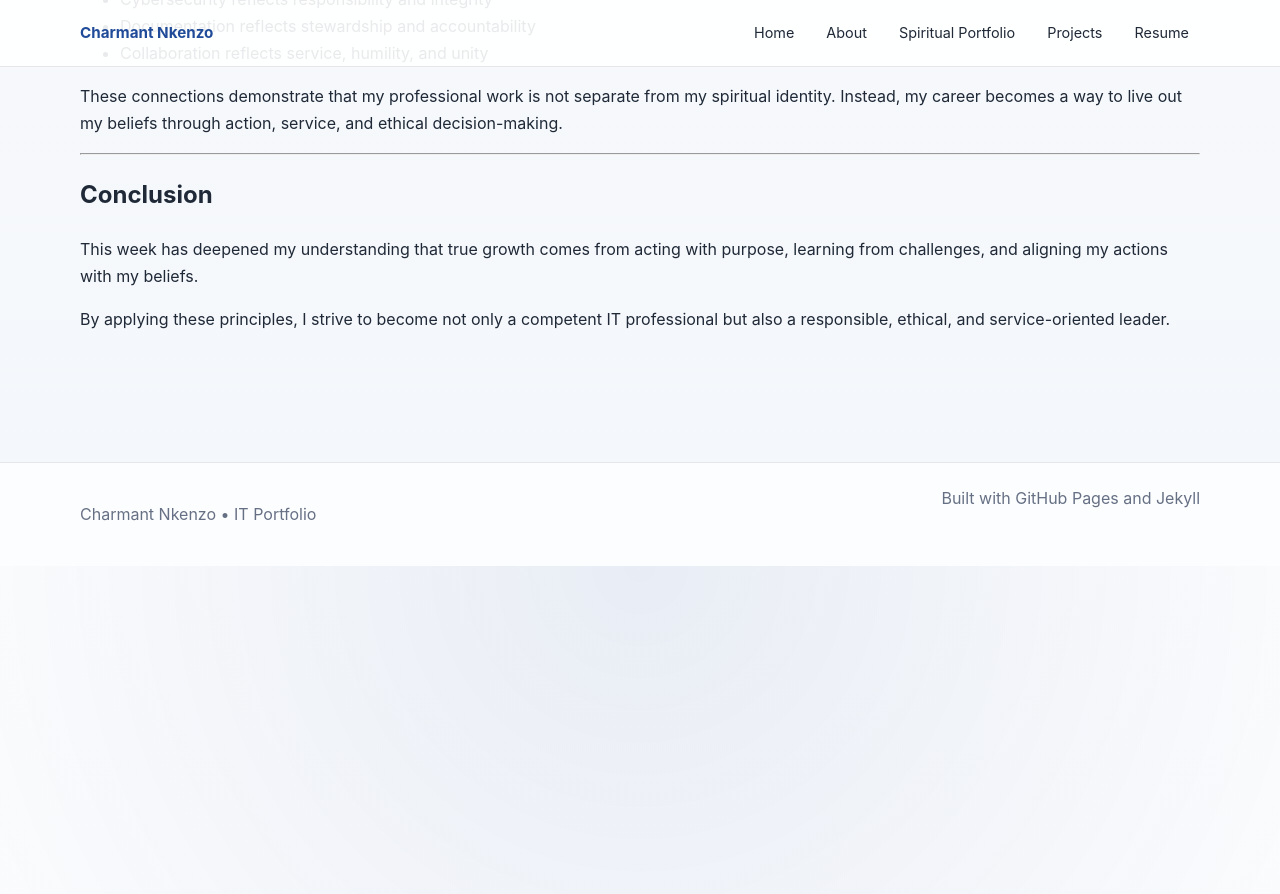
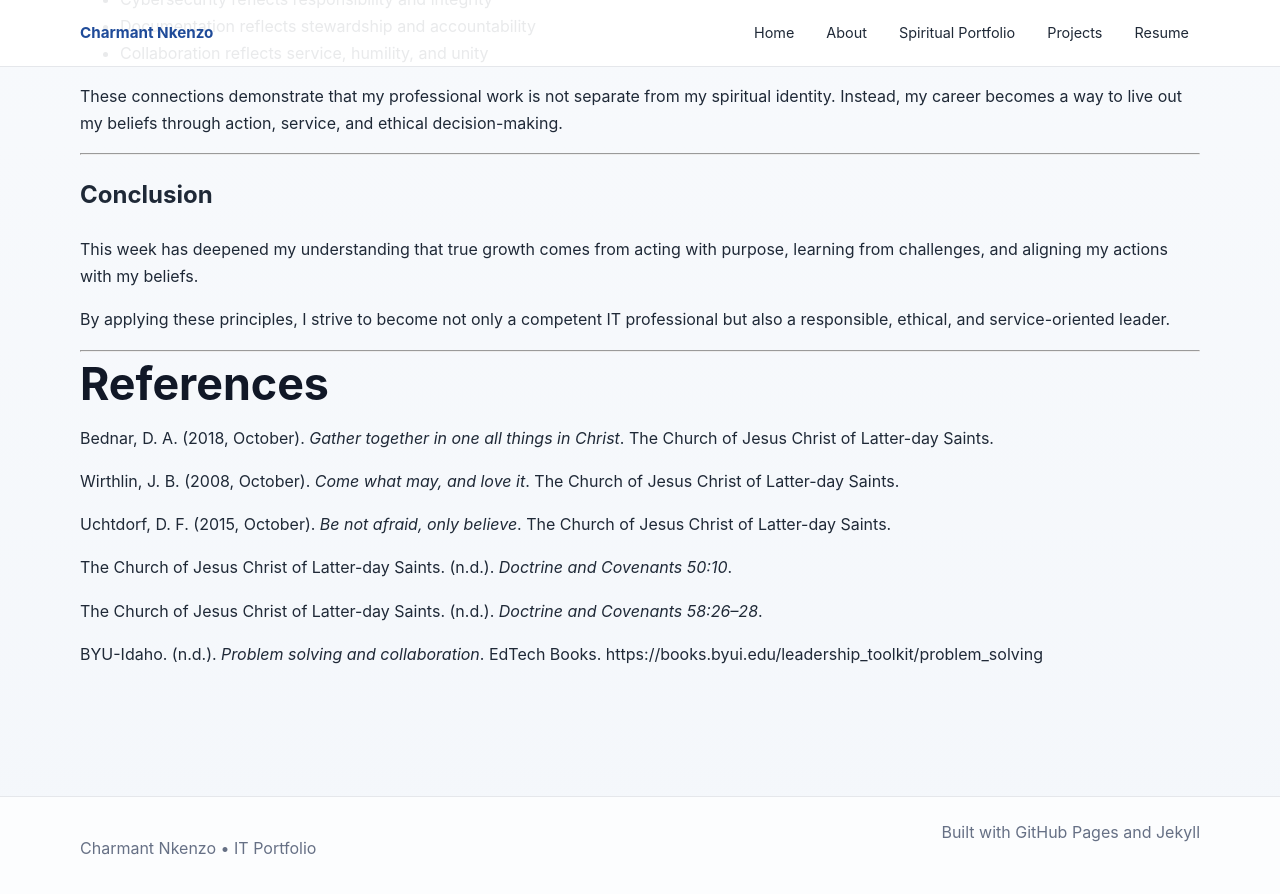
Before and after one commit to guychel20/charmantnkenzo.github.io, a Jekyll site: the page built from spiritual/expansion-week4.md, in a window 1280 px wide and 900 px high, scrolled down 2147 px. Shown: the top 894 px of the window. Built offline with Jekyll 4.4.1, drawn with Linux system fonts in a browser that asks for light colours.

Commit message:
Revised both week

```diff
--- a/spiritual/expansion-week4.md
+++ b/spiritual/expansion-week4.md
@@ -86,3 +86,19 @@ These connections demonstrate that my professional work is not separate from my
 This week has deepened my understanding that true growth comes from acting with purpose, learning from challenges, and aligning my actions with my beliefs.
 
 By applying these principles, I strive to become not only a competent IT professional but also a responsible, ethical, and service-oriented leader.
+
+---
+
+# References
+
+Bednar, D. A. (2018, October). *Gather together in one all things in Christ*. The Church of Jesus Christ of Latter-day Saints.
+
+Wirthlin, J. B. (2008, October). *Come what may, and love it*. The Church of Jesus Christ of Latter-day Saints.
+
+Uchtdorf, D. F. (2015, October). *Be not afraid, only believe*. The Church of Jesus Christ of Latter-day Saints.
+
+The Church of Jesus Christ of Latter-day Saints. (n.d.). *Doctrine and Covenants 50:10*.
+
+The Church of Jesus Christ of Latter-day Saints. (n.d.). *Doctrine and Covenants 58:26–28*.
+
+BYU-Idaho. (n.d.). *Problem solving and collaboration*. EdTech Books. https://books.byui.edu/leadership_toolkit/problem_solving
```
Also changed, not shown: spiritual/index.md (+1 -1 lines).
